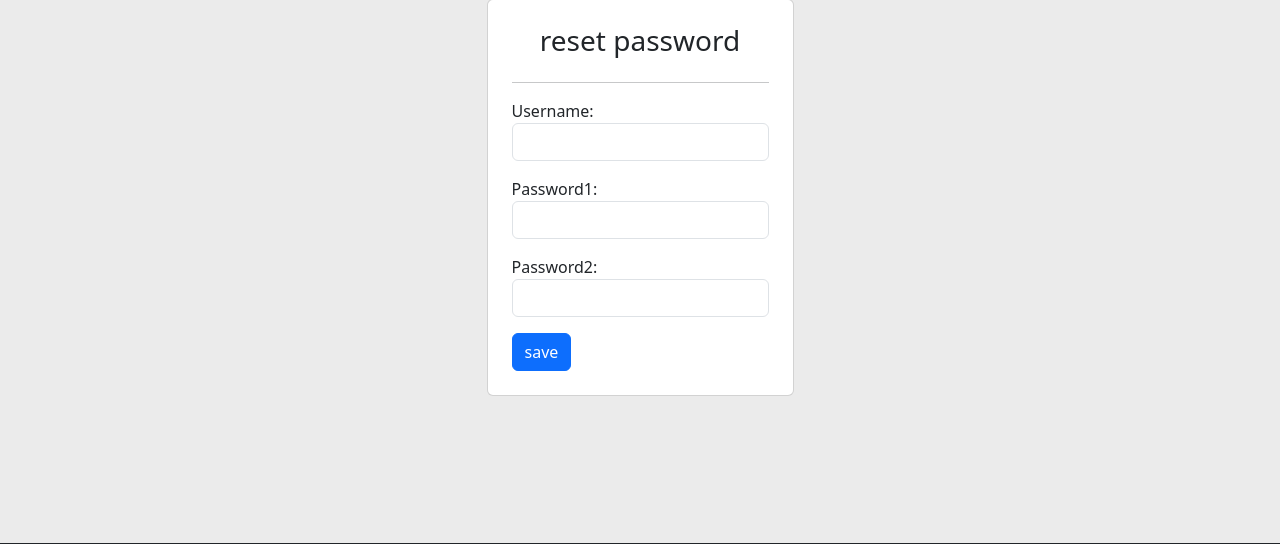
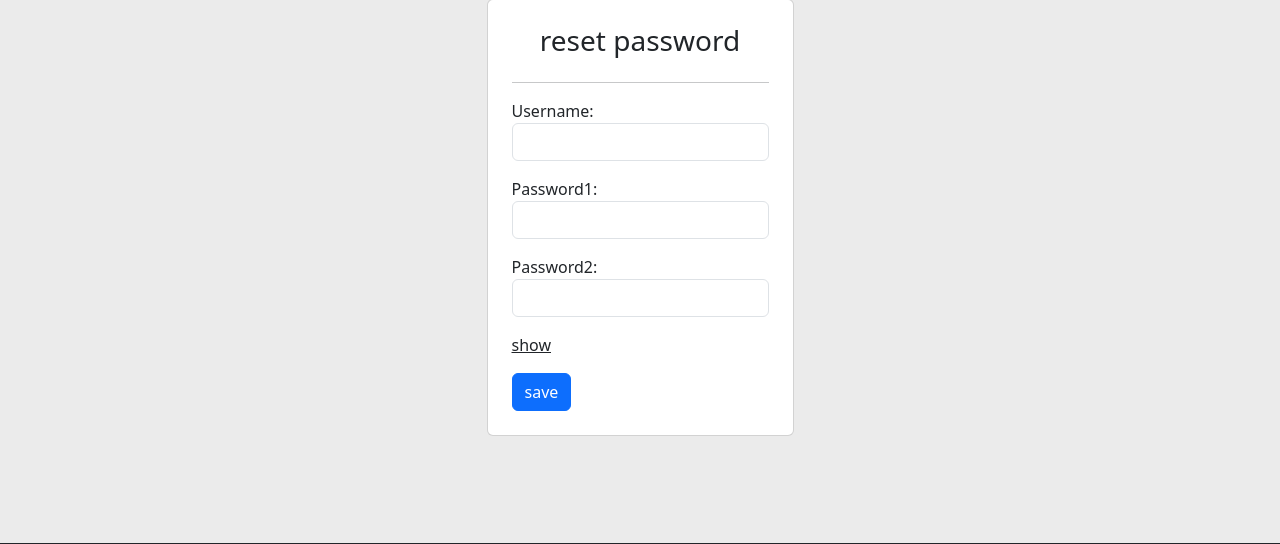
Before and after one commit to Prakash5209/job_portal, a Django app: page /account/reset_password/ in a window 1280 px wide. Shown: the part 153-697 px from the top of the page. Run offline with Django 4.2, Linux system fonts and the light colour scheme; some libraries are stand-ins or nearby versions.

Commit message:
text/password update

```diff
--- a/account/templates/reset_password.html
+++ b/account/templates/reset_password.html
@@ -1,5 +1,12 @@
 {% extends 'base.html' %}
 {% block content %}
+
+<style>
+	#show_password_id{
+		cursor: pointer;
+	}
+</style>
+
 <div class="container">
   <div class="row">
     <div class="col">
@@ -11,6 +18,7 @@
 			<form method="post">
 				{% csrf_token %}
 				{{ form.as_p }}
+				<p><u><span onclick="show_password_function()" id="show_password_id">show</span></u></p>
 				<button type="submit" class="btn btn-primary">save</button><br>
 			</form>
 		</div>
@@ -20,6 +28,21 @@
   </div>
 </div>
 
-
+<script>
+	let show_password = false;
+	function show_password_function(){
+		if(show_password){
+			document.getElementById('id_password2').setAttribute('type','password');
+			document.getElementById('id_password1').setAttribute('type','password');
+			document.getElementById('show_password_id').textContent = document.getElementById('show_password_id').textContent = 'show';
+			show_password = false;
+		}else{
+			document.getElementById('id_password2').setAttribute('type','text');
+			document.getElementById('id_password1').setAttribute('type','text');
+			document.getElementById('show_password_id').textContent = document.getElementById('show_password_id').textContent = 'hide';
+			show_password = true;
+		}
+	}
+</script>
 
 {% endblock %}
```
Also changed, not shown: account/templates/login.html (+22 -2 lines).
